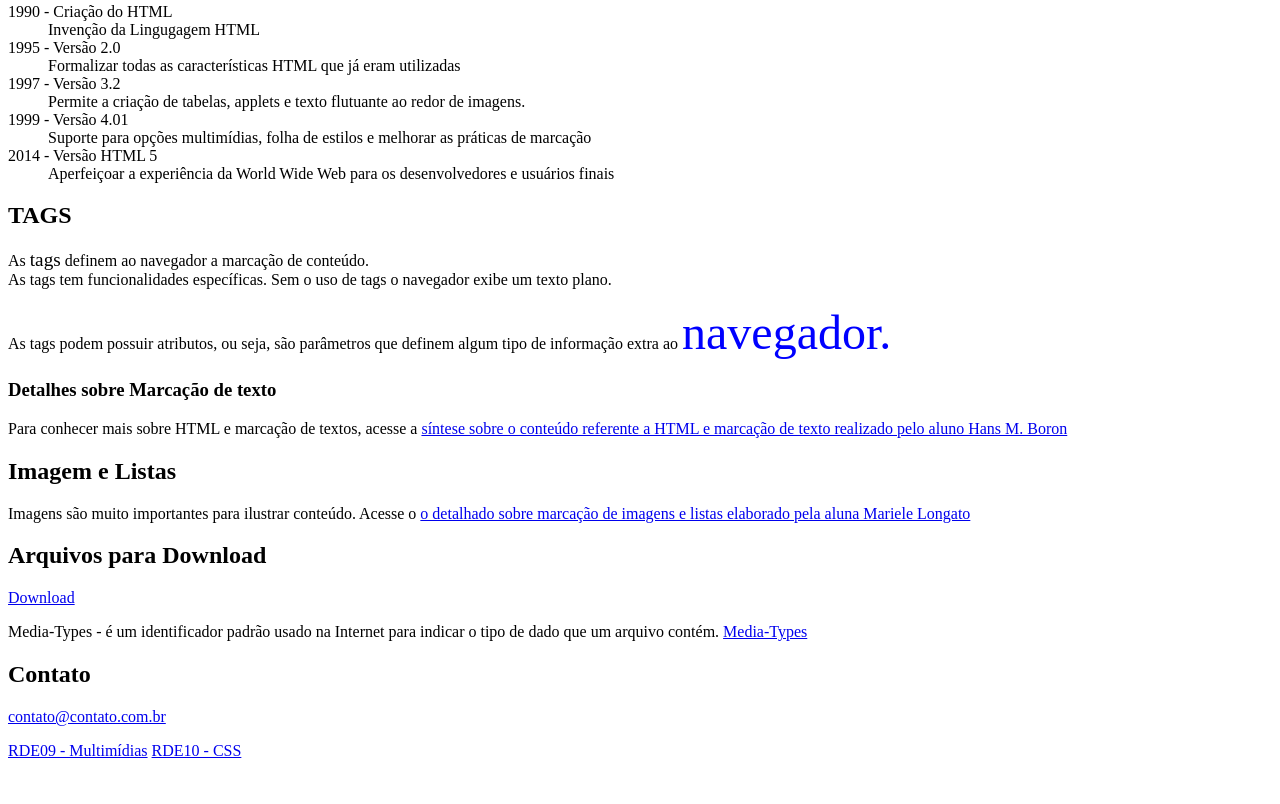
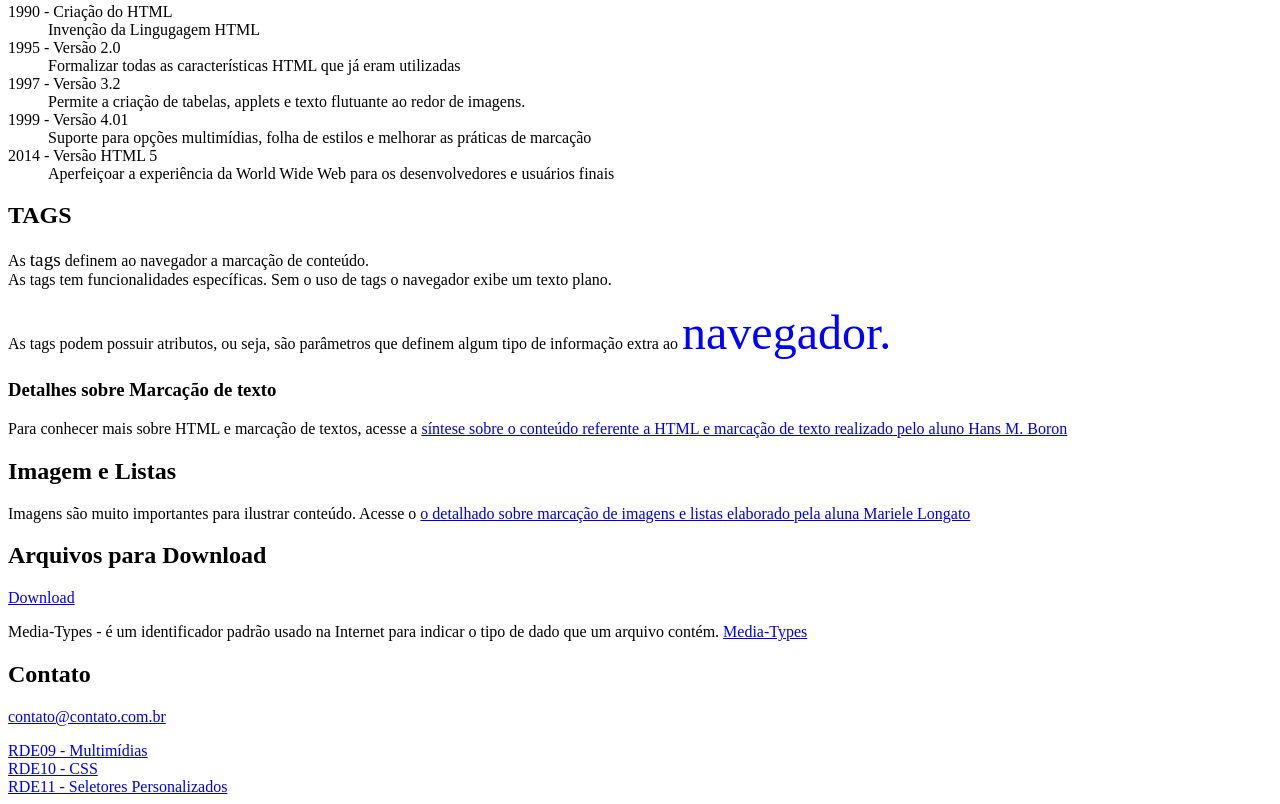
Before and after one commit to Mariele-Longato/DWEB, a plain HTML site: page index.html in a window 1280 px wide. Shown: the part 945-1749 px from the top of the page. Before the commit the page ends 1713 px from the top, so only its background shows below. Drawn offline with Linux system fonts and the light colour scheme.

Commit message:
atualizando index

```diff
--- a/index.html
+++ b/index.html
@@ -78,8 +78,9 @@
            <a href="mailto:contato@contato.com.br"> contato@contato.com.br</a>
          </p>
 
-        <a href="RDE09-Mariele_Longato.html">RDE09 - Multimídias</a>
-        <a href="RDE10-Mariele_Longato.html">RDE10 - CSS</a>
+        <a href="RDE09-Mariele_Longato.html">RDE09 - Multimídias</a><br>
+        <a href="RDE10-Mariele_Longato.html">RDE10 - CSS</a><br>
+        <a href="RDE11-CSS_Seletores.html">RDE11 - Seletores Personalizados</a>
 
 </body>
 </html>
```
